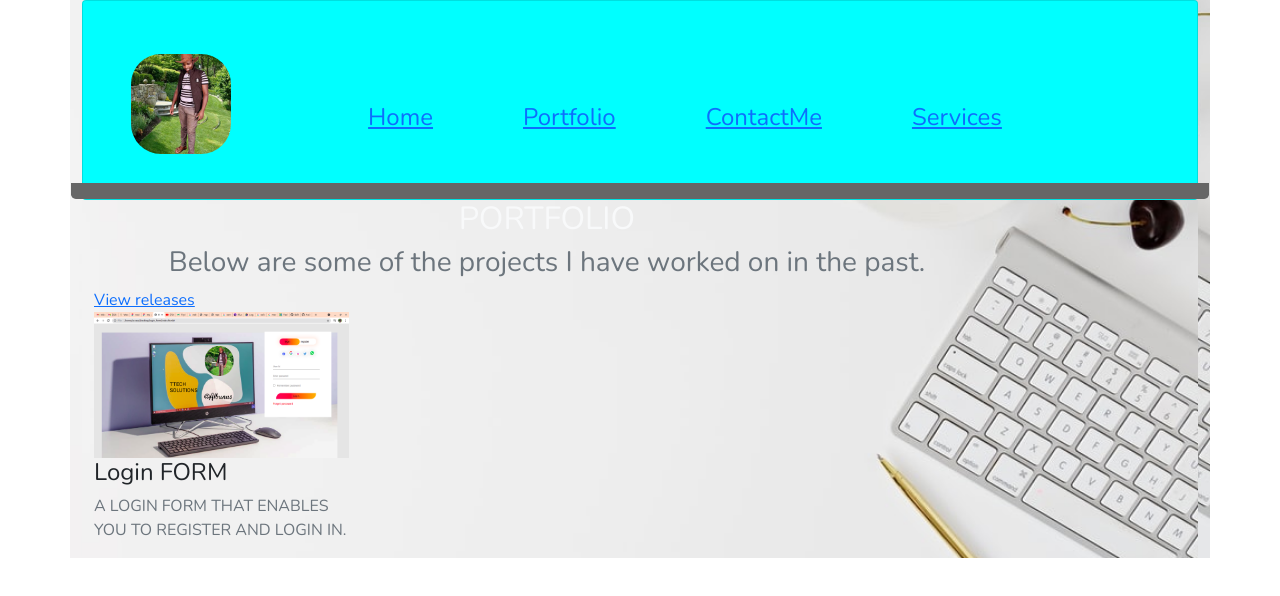
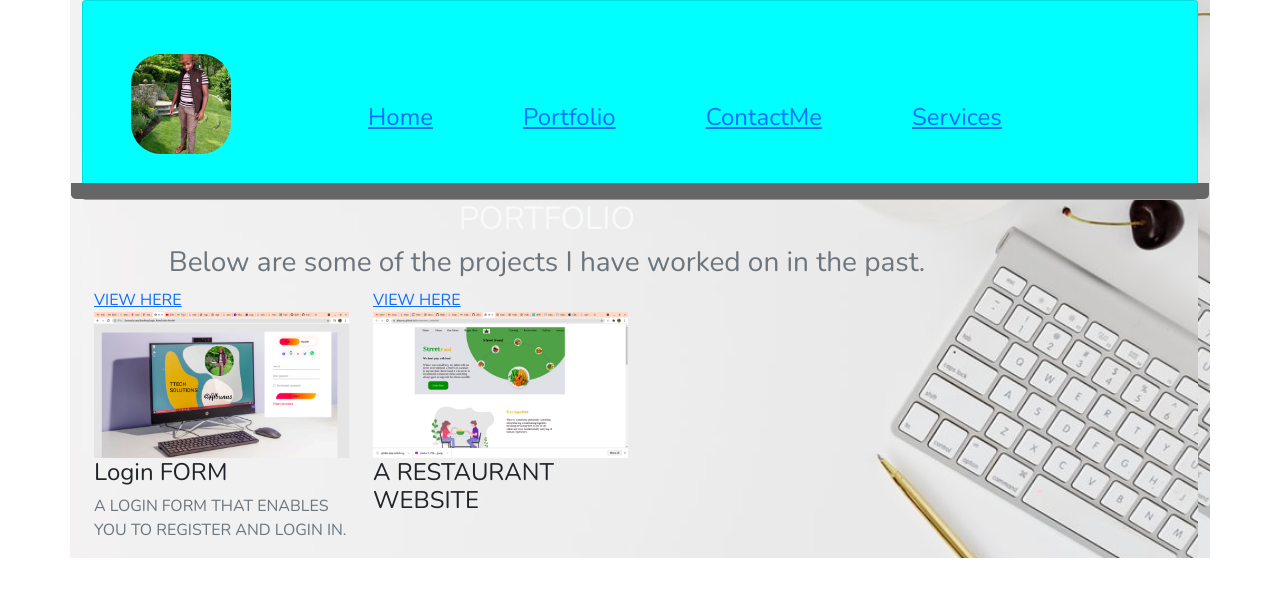
Before and after one commit to albunus/My-portofolio, a plain HTML site: page portofolio.html in a window 1280 px wide. Drawn offline with nearby package versions, Linux system fonts and the light colour scheme.

Commit message:
adding my second project on portofolio page

```diff
--- a/portofolio.html
+++ b/portofolio.html
@@ -60,7 +60,7 @@
                                 <div class="portfolio-hover">
                                     <!-- Content displayed on hover portfolio item -->
                                     <div class="portfolio-hover-content">
-                                        View releases
+                                        VIEW HERE
                                     </div>
                                 </div>
                                 <img class="img-fluid" src="./Assests/login form.png" alt="">
@@ -73,7 +73,21 @@
                             </div>
                         </div>
 
+                        <div class="col-md-3 col-sm-6 portfolio-item">
+                            <a class="portfolio-link" href="https://albunus.github.io/Restaurants_website/"target="_blank">
+                                <div class="portfolio-hover">
+                                    <!-- Content displayed on hover portfolio item -->
+                                    <div class="portfolio-hover-content">
+                                        VIEW HERE
+                                    </div>
+                                </div>
+                                <img class="img-fluid" src="./Assests/restaurant.png" alt="">
+                            </a>
+                            <div class="portfolio-caption">
+                                <h4>A RESTAURANT WEBSITE</h4>
 
+                            </div>
+                        </div>
                     </div>
                 </div>
             </section>
```
